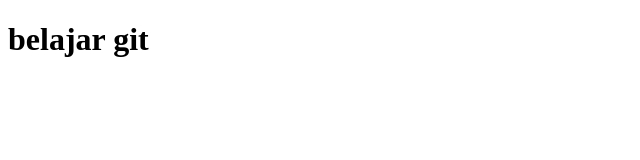
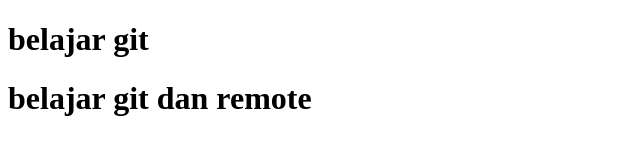
Before and after one commit to bens-saragih/repo-latihan-remote, a plain HTML site: page index.html in a window 1280 px wide. Shown: the whole page, without its empty margins (0-640 px from the left). Drawn offline with Linux system fonts and the light colour scheme.

Commit message:
tambah teks di file index.hmtl

```diff
--- a/index.html
+++ b/index.html
@@ -5,5 +5,6 @@
 </head>
 <body>
 <h1>belajar git</h1>
+<h1>belajar git dan remote</h1>
 </body>
 </html>
```
